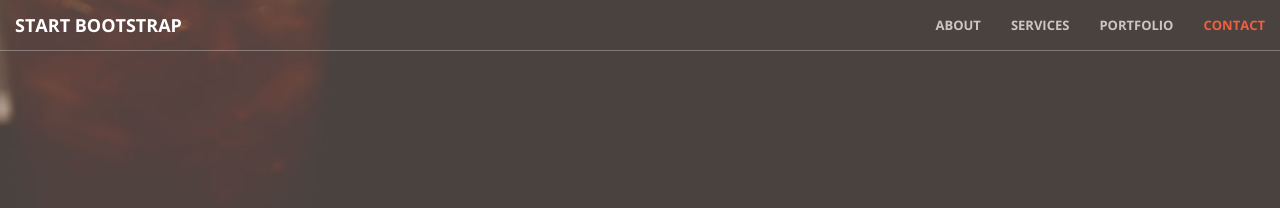
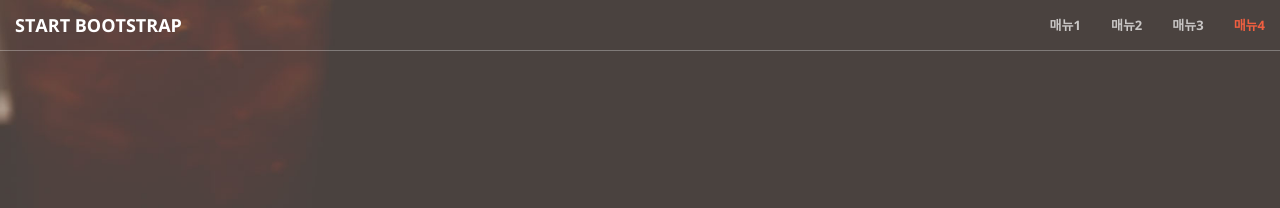
Before and after one commit to jeongsoha/jeongsoha.github.io, a Jekyll site: the page built from index.html, in a window 1280 px wide. Shown: the top 208 px of the page. Built offline with Jekyll 4.4.1, drawn with Linux system fonts in a browser that asks for light colours.

Commit message:
Update nav.html

```diff
--- a/_includes/nav.html
+++ b/_includes/nav.html
@@ -15,16 +15,16 @@
         <div class="collapse navbar-collapse" id="bs-example-navbar-collapse-1">
             <ul class="nav navbar-nav navbar-right">
                 <li>
-                    <a class="page-scroll" href="#about">About</a>
+                    <a class="page-scroll" href="#about">매뉴1</a>
                 </li>
                 <li>
-                    <a class="page-scroll" href="#services">Services</a>
+                    <a class="page-scroll" href="#services">매뉴2</a>
                 </li>
                 <li>
-                    <a class="page-scroll" href="#portfolio">Portfolio</a>
+                    <a class="page-scroll" href="#portfolio">매뉴3</a>
                 </li>
                 <li>
-                    <a class="page-scroll" href="#contact">Contact</a>
+                    <a class="page-scroll" href="#contact">매뉴4</a>
                 </li>
             </ul>
         </div>
```
